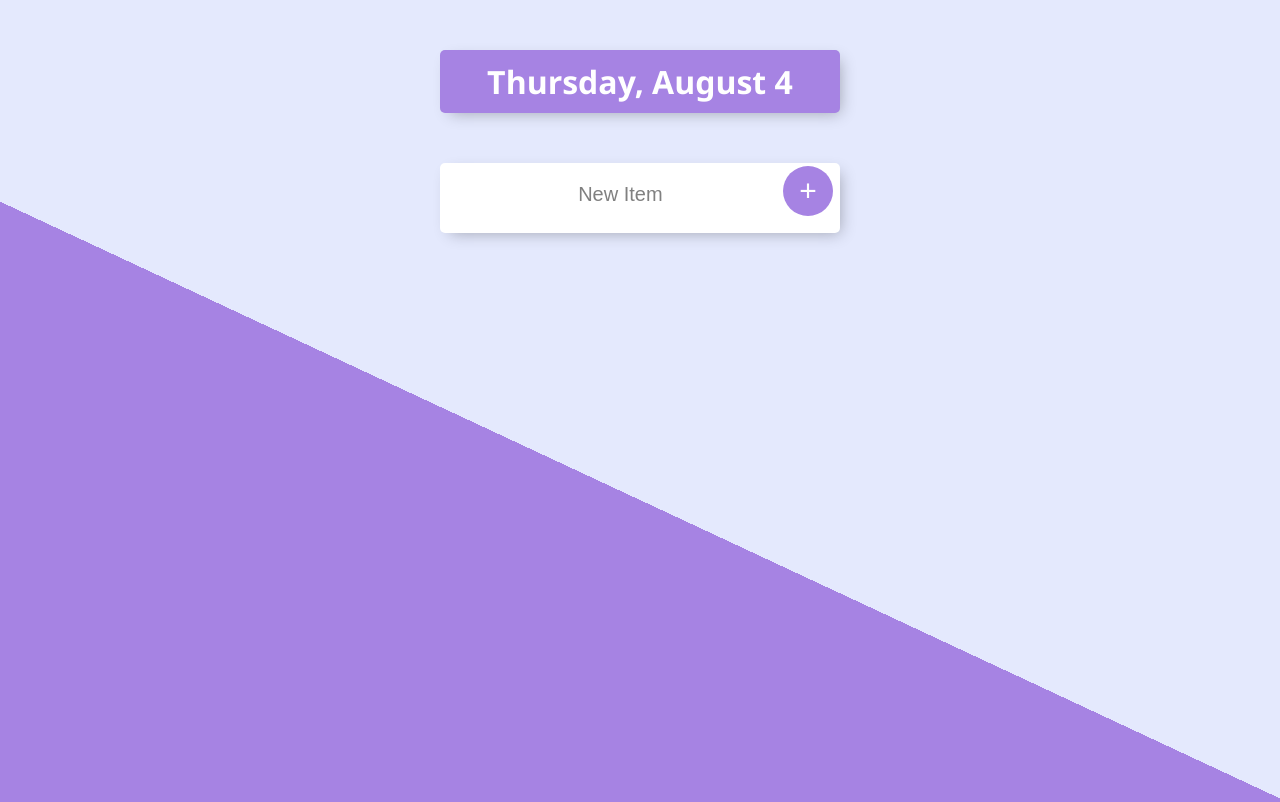
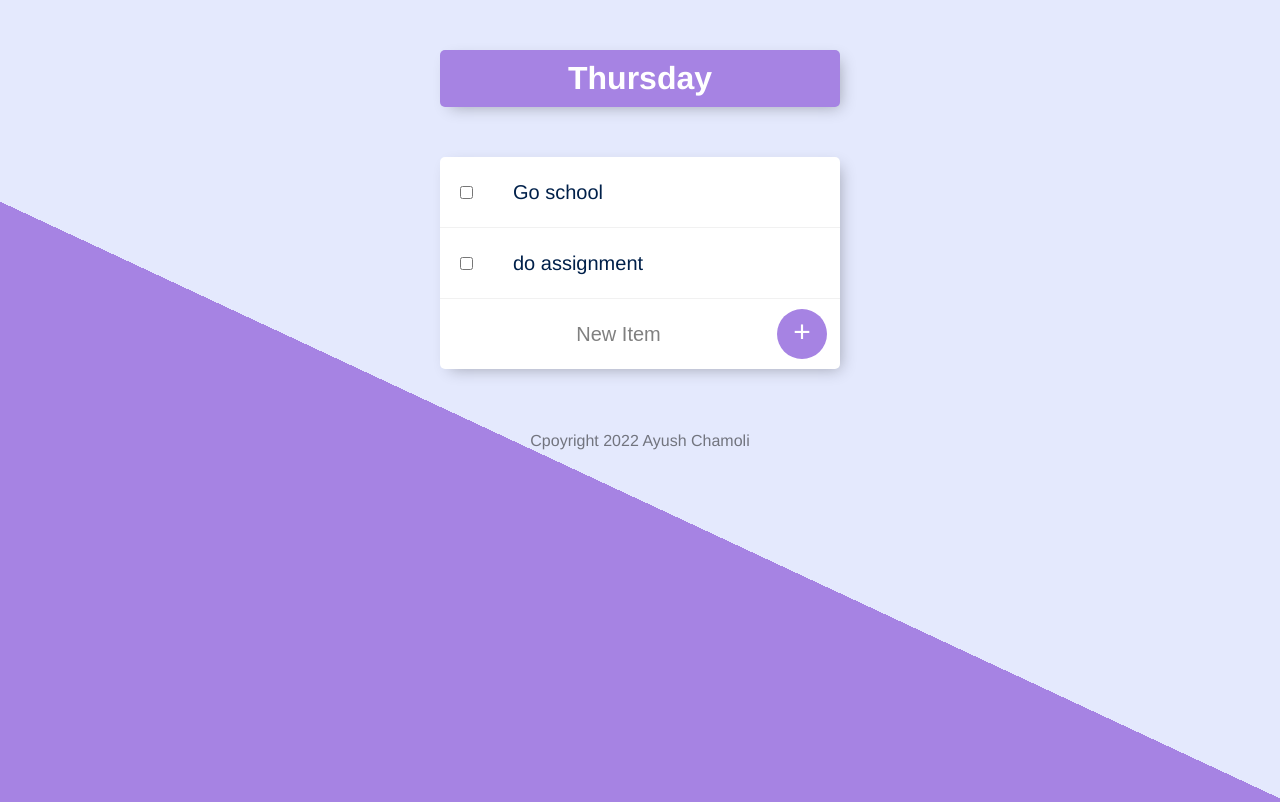
Before and after one commit to AyushChamoli961/ToDo-List, a Node server app: page / in a window 1280 px wide. Shown: the top 802 px of the page. Run offline with Node 20, Linux system fonts and the light colour scheme.

Commit message:
added layouts and modules

```diff
--- a/app.js
+++ b/app.js
@@ -1,5 +1,6 @@
 const express = require("express")
 const parser = require("body-parser")
+const date =  require(__dirname + "/date.js")
 
 const app = express();
 app.set('view engine', 'ejs');
@@ -7,25 +8,20 @@ app.set('view engine', 'ejs');
 app.use(parser.urlencoded({extended:true}))
 app.use(express.static("public"))
 
-let items = []
+const items = ["Go school" , "do assignment"]
 let Worklist = []
 
 app.get("/" , function(req,res){
-    // let today = new Date()
-    // let DayName = today.getDay()
-    // const day = ["Sunday" , "Monday" , "Tuesday" ,"Wednesday" , "Thrusday" ,"Friday" , "Saturday"]
+    let day = date.getDay();
+    res.render("list" , {listTitle:day,newItems:items})
+})
 
-    let options = { weekday: 'long', month: 'long', day: 'numeric' };
-    let today = new Date()
-    let DayName = today.toLocaleDateString("en-US",options)
-    res.render("list" , {listTitle:DayName,newItems:items})
-})
 app.get("/work",function(req,res){
     res.render("list", {listTitle : "Work List", newItems:Worklist})
 })
 
 app.post("/work",function(req,res){
-    var item = req.body,item
+    let item = req.body.item
     Worklist.push(item)
 })
 
--- /dev/null
+++ b/date.js
@@ -0,0 +1,16 @@
+exports.getDate = function getDate(){
+
+let options = { weekday: 'long', month: 'long', day: 'numeric' };
+let today = new Date()
+let DayName = today.toLocaleDateString("en-US",options)
+return DayName;
+
+}
+exports.getDay = function getDay(){
+
+    let options = { weekday: 'long' };
+    let today = new Date()
+    let DayName = today.toLocaleDateString("en-US",options)
+    return DayName;
+
+    }
--- a/public/css/styles.css
+++ b/public/css/styles.css
@@ -1,8 +1,9 @@
+
 html {
     background-color: #E4E9FD;
     background-image: -webkit-linear-gradient(65deg, #A683E3 50%, #E4E9FD 50%);
     min-height: 1000px;
-  font-family: "Segoe UI", Arial, sans-serif;
+    font-family: 'helvetica neue';
   }
 
   h1 {
@@ -25,6 +26,7 @@ h1 {
 
   .item {
     min-height: 70px;
+    display: flex;
     align-items: center;
     border-bottom: 1px solid #F1F1F1;
   }
@@ -43,12 +45,16 @@ input[type="checkbox"] {
   }
 
   p {
-  display: inline-block;
     margin: 0;
     padding: 20px;
     font-size: 20px;
     font-weight: 200;
     color: #00204a;
+  }
+
+  form {
+    text-align: center;
+    margin-left: 20px;
   }
 
   button {
@@ -59,7 +65,35 @@ button {
     background-color: #A683E3;
     color: #fff;
     font-size: 30px;
+    padding-bottom: 6px;
     border-width: 0;
+  }
+
+  @-webkit-keyframes hvr-back-pulse {
+    50% {
+      background-color: rgba(75, 0, 209, 0.75);
+    }
+  }
+  @keyframes hvr-back-pulse {
+    50% {
+      background-color: rgba(75, 0, 209, 0.75);
+    }
+  }
+
+  button:hover, button:focus, button:active {
+    -webkit-animation-name: hvr-back-pulse;
+    animation-name: hvr-back-pulse;
+    -webkit-animation-duration: 1s;
+    animation-duration: 1s;
+    -webkit-animation-delay: 0.5s;
+    animation-delay: 0.5s;
+    -webkit-animation-timing-function: linear;
+    animation-timing-function: linear;
+    -webkit-animation-iteration-count: infinite;
+    animation-iteration-count: infinite;
+    background-color: rgba(75, 0, 209, 0.75);
+    background-color: rgba(75, 0, 209, 0.75);
+    color: white;
   }
 
   input[type="text"] {
@@ -87,8 +121,5 @@ footer {
     color: white;
     color: rgba(0, 0, 0, 0.5);
     text-align: center;
+    margin-top: 5%;
   }
-form {
-  text-align: center;
-  margin: 10px 5px 0 20px;
-}
--- /dev/null
+++ b/views/footer.ejs
@@ -0,0 +1,3 @@
+<footer>
+    Cpoyright 2022 Ayush Chamoli
+</footer>
--- /dev/null
+++ b/views/header.ejs
@@ -0,0 +1,9 @@
+<!DOCTYPE html>
+<html lang="en">
+    <link rel="stylesheet" href="css/styles.css">
+<head>
+    <meta charset="UTF-8">
+    <meta http-equiv="X-UA-Compatible" content="IE=edge">
+    <meta name="viewport" content="width=device-width, initial-scale=1.0">
+    <title>To Do list</title>
+</head>
--- a/views/list.ejs
+++ b/views/list.ejs
@@ -1,12 +1,4 @@
-<!DOCTYPE html>
-<html lang="en">
-    <link rel="stylesheet" href="css/styles.css">
-<head>
-    <meta charset="UTF-8">
-    <meta http-equiv="X-UA-Compatible" content="IE=edge">
-    <meta name="viewport" content="width=device-width, initial-scale=1.0">
-    <title>To Do list</title>
-</head>
+<%- include("header") -%>
 <body>
     <div class="box" id ="heading">
         <h1>
@@ -14,7 +6,7 @@
         </h1>
     </div>
     <div class="box">
-        <% for(var i=0 ; i<newItems.length ; i++){%>
+        <% for(let i=0 ; i<newItems.length ; i++){%>
             <div class="item">
                 <input type="checkbox">
                 <p><%=newItems[i]%></p>
@@ -26,10 +18,7 @@
             <button type="submit" name="list" value=<%=listTitle%> >+</button>
         </form>
     </div>
+</body>
+<%- include("footer") -%>
 
-
-
-
-
-</body>
 </html>
```
Also changed, not shown: 3 other files. Lines whose indentation alone changed are shown as unchanged.
